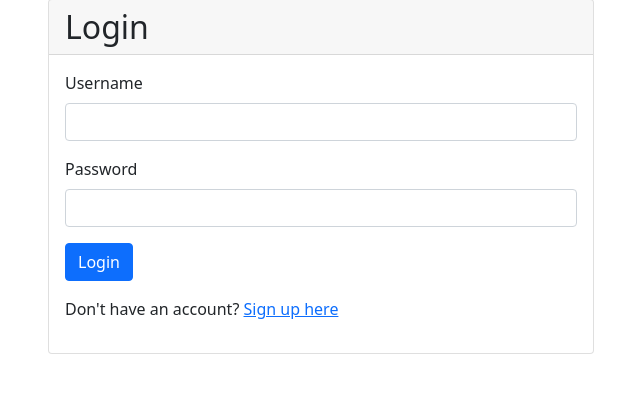
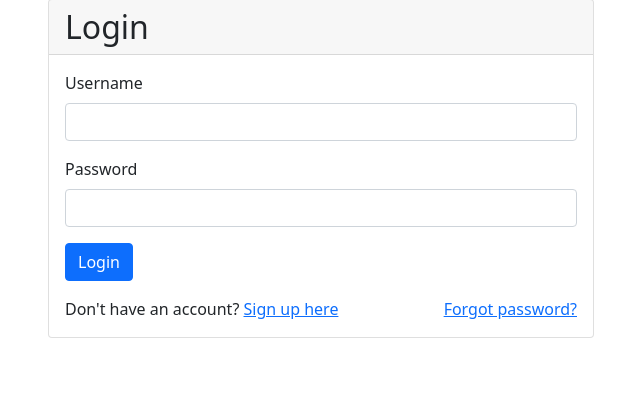
Before and after one commit to sanjith3/softads, a Django app: page /accounts/login/ in a window 1280 px wide. Shown: the part 81-480 px from the top of the page, without its empty margins (319-959 px from the left). Run offline with Django 5.2, Linux system fonts and the light colour scheme.

Commit message:
done updating the reset password functionality and verified their functionality working throught out their pipeline till the database and the sucessfully send the updation mail through gmail and updated through it

```diff
--- a/accounts/templates/accounts/login.html
+++ b/accounts/templates/accounts/login.html
@@ -36,7 +36,10 @@
                     <button type="submit" class="btn btn-primary">Login</button>
                 </form>
 
-                <p class="mt-3">Don't have an account? <a href="{% url 'accounts:signup' %}">Sign up here</a></p>
+                <div class="mt-3 d-flex justify-content-between">
+                    <span>Don't have an account? <a href="{% url 'accounts:signup' %}">Sign up here</a></span>
+                    <a href="{% url 'accounts:password_reset' %}">Forgot password?</a>
+                </div>
             </div>
         </div>
     </div>
--- /dev/null
+++ b/accounts/templates/accounts/password_reset_subject.txt
@@ -0,0 +1 @@
+Reset your Adsoft password
--- a/accounts/urls.py
+++ b/accounts/urls.py
@@ -1,5 +1,5 @@
 # accounts/urls.py
-from django.urls import path
+from django.urls import path, reverse_lazy
 from . import views
 from django.contrib.auth import views as auth_views
 
@@ -9,4 +9,29 @@ urlpatterns = [
     path('signup/', views.signup, name='signup'),
     path('login/', views.user_login, name='login'),
     path('logout/', auth_views.LogoutView.as_view(next_page='accounts:login'), name='logout'),
+    # Password reset (built-in Django views)
+    path('password-reset/',
+         auth_views.PasswordResetView.as_view(
+             template_name='accounts/password_reset_form.html',
+             email_template_name='accounts/password_reset_email.html',
+             subject_template_name='accounts/password_reset_subject.txt',
+             success_url=reverse_lazy('accounts:password_reset_done')
+         ),
+         name='password_reset'),
+    path('password-reset/done/',
+         auth_views.PasswordResetDoneView.as_view(
+             template_name='accounts/password_reset_done.html'
+         ),
+         name='password_reset_done'),
+    path('reset/<uidb64>/<token>/',
+         auth_views.PasswordResetConfirmView.as_view(
+             template_name='accounts/password_reset_confirm.html',
+             success_url=reverse_lazy('accounts:password_reset_complete')
+         ),
+         name='password_reset_confirm'),
+    path('reset/done/',
+         auth_views.PasswordResetCompleteView.as_view(
+             template_name='accounts/password_reset_complete.html'
+         ),
+         name='password_reset_complete'),
 ]
```
Also changed, not shown: accounts/templates/accounts/password_reset_complete.html (added, +10 -0 lines), accounts/templates/accounts/password_reset_confirm.html (added, +23 -0 lines), accounts/templates/accounts/password_reset_done.html (added, +11 -0 lines), accounts/templates/accounts/password_reset_email.html (added, +11 -0 lines), accounts/templates/accounts/password_reset_form.html (added, +20 -0 lines), adsoft/settings.py (+22 -0 lines).
